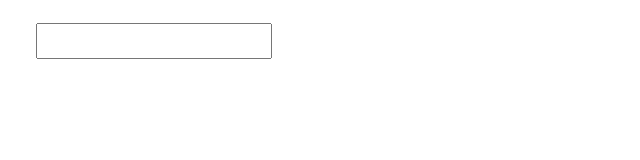
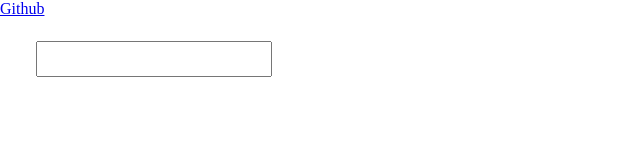
Before and after one commit to xuxihai123/jquery-keyboardNum, a website: page docs/index.html in a window 1280 px wide. Shown: the top 160 px of the page, without its empty margins (0-640 px from the left). Drawn offline with Linux system fonts and the light colour scheme.

Commit message:
link to github

```diff
--- a/docs/index.html
+++ b/docs/index.html
@@ -25,6 +25,8 @@
 
 <body>
 
+<a href="https://github.com/x373241884y/jquery-keyboardNum">Github</a>
+
 <div style="width: 100%;padding: 20px 30px;">
     <input id="keybord1" />
 
```
